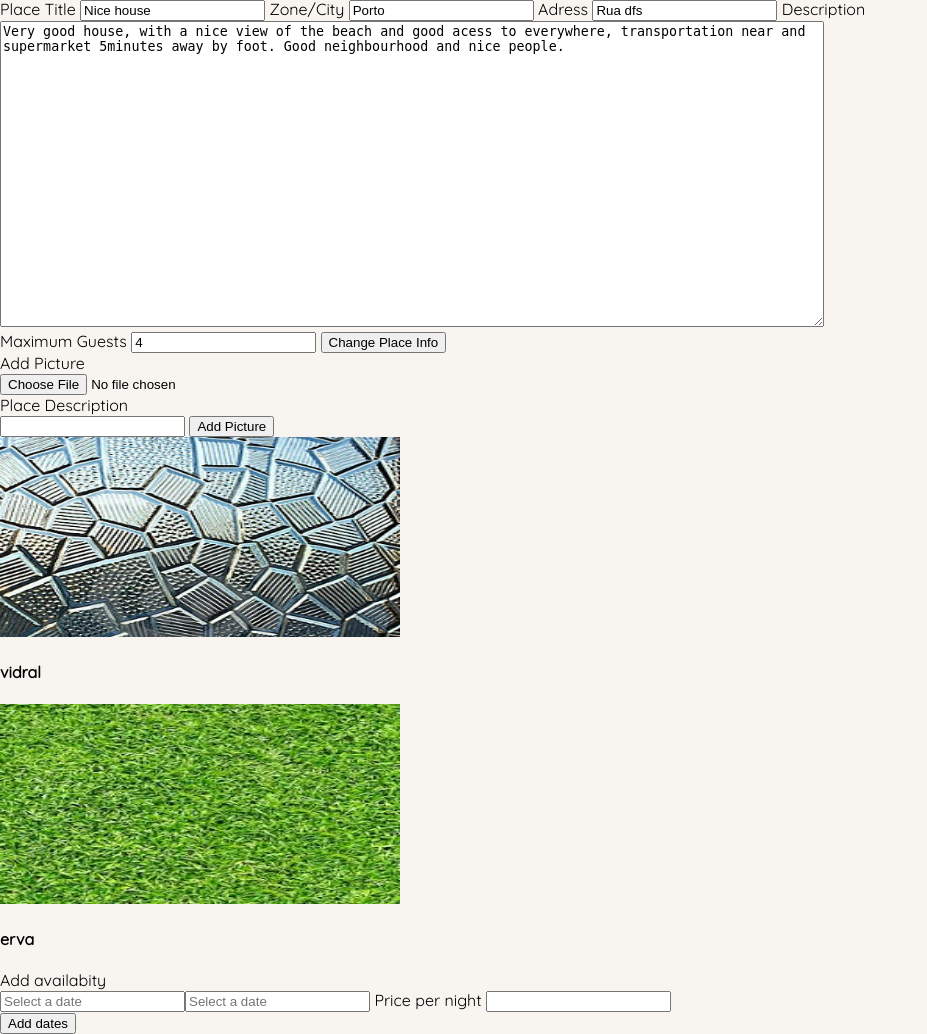
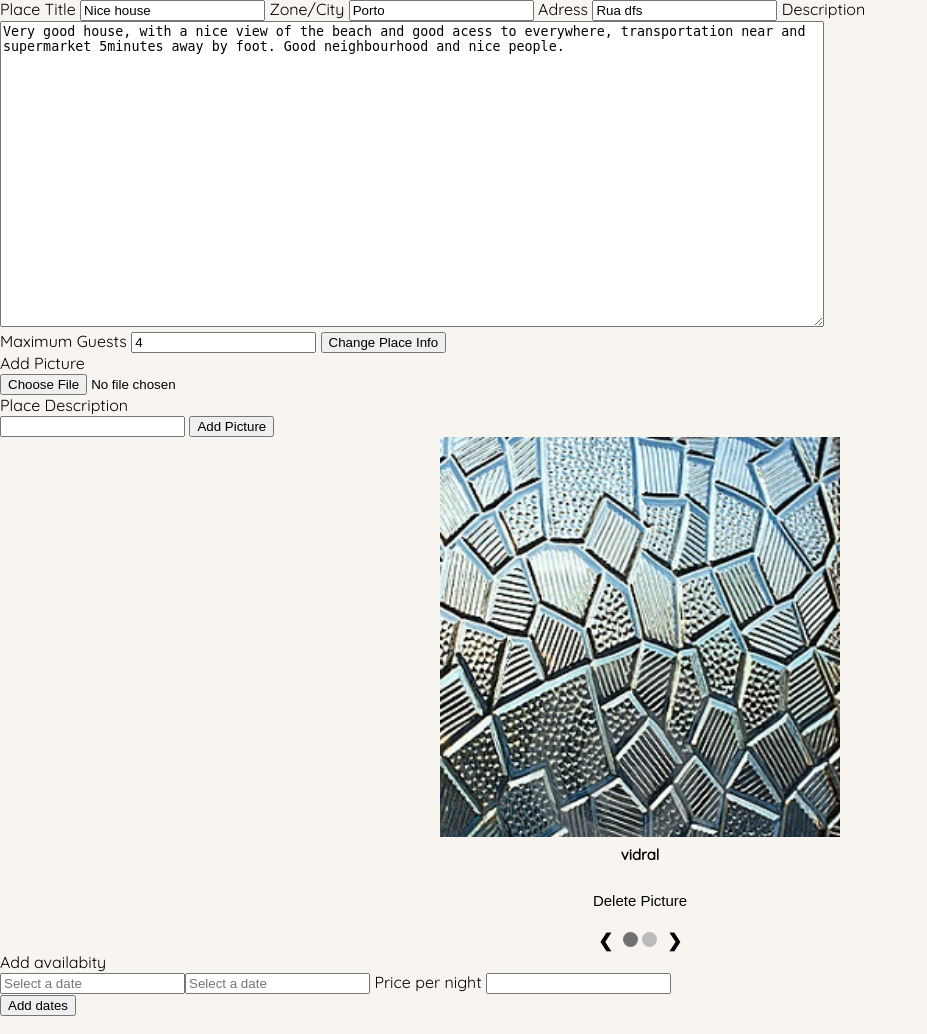
Before and after one commit to gmtorres/MIEIC_19_20_LTW, a PHP site: page /pages/houseManage.php?id=1 in a window 1280 px wide. Shown: the part 99-1133 px from the top of the page, without its empty margins (0-927 px from the left). Run offline with PHP 8.4, Linux system fonts and the light colour scheme; the visitor is signed in with stand-in values (Sample User, id 1); data comes from the database, SQL or seed files in the repository; both versions use the stored data as it was after the commit.

Commit message:
Added slideshow

```diff
--- a/actions/getPlaceInfo.php
+++ b/actions/getPlaceInfo.php
@@ -246,17 +246,38 @@ function drawPlaceAmenities($place)
     function displayPlaceImages($images){
         ?>
             <div id='placeImages'>
+                <div id='image_slideshow'>
         <?php
             foreach($images as $image){
                 ?>
-                <div id='placeImage'>
-                    <img src="<?=$image['imagePath']?>" alt="Image of Place" width="400" height="200">
+                <div class='slideImage fade'>
+                    <img src="<?=$image['imagePath']?>" alt="Image of Place" >
                     <h4><?=$image['imageDescription']?></h4>
                 </div>
                 <?php
             }
         ?>
                 </div>
+            </div>
+        <?php
+    }
+    function displayPlaceImagesRemove($images){
+        ?>
+            <div id='placeImages'>
+                <div id='image_slideshow'>
+        <?php
+            foreach($images as $image){
+                ?>
+                <div id="image<?=$image['placeImageID']?>" class='slideImage fade'>
+                    <img src="<?=$image['imagePath']?>" alt="Image of Place" >
+                    <h4><?=$image['imageDescription']?></h4>
+                    <button class="removeImage" type='button' onclick="removeImage(<?=$image['placeImageID']?>)"> Delete Picture </button>
+                </div>
                 <?php
             }
         ?>
+                </div>
+            </div>
+        <?php
+    }
+?>
--- /dev/null
+++ b/css/slideshow.css
@@ -0,0 +1,121 @@
+#image_slideshow * {box-sizing:border-box}
+
+/* Slideshow container */
+.image_slideshow {
+  max-height: 50px;
+  position: relative;
+  margin: auto;
+}
+
+/* Hide the images by default */
+.slideImage {
+  display: none;
+  text-align: center;
+}
+
+.removeImage{
+    color: #000000;
+    font-size: 15px;
+    padding: 8px 12px;
+    bottom: 8px;
+    padding-top: 8px;
+    margin: 12px;
+    text-align: center;
+}
+
+.removeImage:hover{
+    background-color: rgba(0,0,0,0.8);
+    color: white;
+    border-radius: 3px;
+}
+
+.slideImage img {
+    display: block;
+    margin-left: auto;
+    margin-right: auto;
+    height: 400px;
+    max-height: 400px;
+    width: auto;
+    max-width: 100%;
+}
+
+/* Next & previous buttons */
+.prev, .next {
+  cursor: pointer;
+  top: 50%;
+  width: auto;
+  margin-top: -22px;
+  padding: 8px;
+  color: rgb(0, 0, 0);
+  font-weight: bold;
+  font-size: 18px;
+  transition: 0.6s ease;
+  border-radius: 3px 3px 3px 3px;
+  user-select: none;
+}
+
+/* Position the "next button" to the right */
+.next {
+
+  border-radius: 3px 0 0 3px;
+}
+
+/* On hover, add a black background color with a little bit see-through */
+.prev:hover, .next:hover {
+  background-color: rgba(0,0,0,0.8);
+  color: white;
+}
+
+/* Caption text */
+.slideImage h4 {
+  color: #000000;
+  font-size: 15px;
+  padding: 8px 12px;
+  bottom: 8px;
+  width: 100%;
+  text-align: center;
+  margin: 0px;
+}
+
+/* Number text (1/3 etc) */
+.numbertext {
+  color: #f2f2f2;
+  font-size: 12px;
+  padding: 8px 12px;
+  position: absolute;
+  top: 0;
+}
+
+/* The dots/bullets/indicators */
+.dot {
+  cursor: pointer;
+  height: 15px;
+  width: 15px;
+  margin: 0 2px;
+  background-color: #bbb;
+  border-radius: 50%;
+  display: inline-block;
+  transition: background-color 0.6s ease;
+}
+
+.active, .dot:hover {
+  background-color: #717171;
+}
+
+/* Fading animation */
+.fade {
+  -webkit-animation-name: fade;
+  -webkit-animation-duration: 1.5s;
+  animation-name: fade;
+  animation-duration: 1.5s;
+}
+
+@-webkit-keyframes fade {
+  from {opacity: 0}
+  to {opacity: 1}
+}
+
+@keyframes fade {
+  from {opacity: .4}
+  to {opacity: 1}
+}
--- /dev/null
+++ b/js/removeImage.js
@@ -0,0 +1,25 @@
+'use strict';
+
+function removeImage(imageId) {
+    let request = new XMLHttpRequest();
+    request.open('get', '../actions/deletePlacePicture.php?' + encodeForAjax({'imageId': imageId}) , true);
+    request.addEventListener('load', refreshImage);
+    request.send();
+}
+
+function refreshImage(){
+
+    let image = JSON.parse(this.responseText);
+    let imageElem = document.getElementById("image"+image['imageId']);
+    if(imageElem == null)
+        return;
+    imageElem.remove();
+    initSlides();
+    showSlides(slideIndex);
+}
+
+function encodeForAjax(data) {
+    return Object.keys(data).map(function(k){
+      return encodeURIComponent(k) + '=' + encodeURIComponent(data[k])
+    }).join('&');
+}
--- a/js/requests.js
+++ b/js/requests.js
@@ -70,7 +70,7 @@ function getRentsInFuture(userId){
 }
 
 function displayRents(){
-    console.log(this.responseText);
+    //console.log(this.responseText);
     let rents = JSON.parse(this.responseText);
     let rentDiv = document.getElementById('rents');
     rentDiv.innerHTML=" ";
--- /dev/null
+++ b/js/slideshow.js
@@ -0,0 +1,68 @@
+var slideIndex = 1;
+initSlides();
+showSlides(slideIndex);
+
+// Next/previous controls
+function plusSlides(n) {
+  showSlides(slideIndex += n);
+}
+
+// Thumbnail image controls
+function currentSlide(n) {
+  showSlides(slideIndex = n);
+}
+
+function initSlides() {
+  var slideShow = document.getElementById('image_slideshow');
+  var slides = slideShow.getElementsByClassName("slideImage");
+
+  let prevDots= document.getElementById('imageSliderDots');
+  if(prevDots != null)
+    prevDots.remove();
+
+  let dots = document.createElement('div');
+  dots.setAttribute('id','imageSliderDots');
+  dots.setAttribute('style' , 'text-align:center');
+
+  if(slides.length == 0){
+    return;
+  }
+
+  let button1 = document.createElement('a');
+  button1.setAttribute('class','prev');
+  button1.setAttribute('onclick','plusSlides(-1)');
+  button1.innerHTML = "&#10094";
+  //slideShow.append(button1);
+
+  let button2 = document.createElement('a');
+  button2.setAttribute('class','next');
+  button2.setAttribute('onclick','plusSlides(+1)');
+  button2.innerHTML = "&#10095";
+  //slideShow.append(button2);
+
+  dots.append(button1);
+  for(let i = 0; i < slides.length;i++){
+    dots.innerHTML +=
+    "<span class=\"dot\" onclick=\"showSlides("+ (i+1) +")\"> </span>";
+  }
+  dots.append(button2);
+  slideShow.append(dots);
+}
+
+function showSlides(n) {
+  var i;
+  var slideShow = document.getElementById('image_slideshow');
+  var slides = slideShow.getElementsByClassName("slideImage");
+  var dots = document.getElementsByClassName("dot");
+  if (n > slides.length) {slideIndex = 1}
+  else if (n < 1) {slideIndex = slides.length}
+  else slideIndex = n;
+  for (i = 0; i < slides.length; i++) {
+      slides[i].style.display = "none";
+  }
+  for (i = 0; i < dots.length; i++) {
+      dots[i].className = dots[i].className.replace(" active", "");
+  }
+  slides[slideIndex-1].style.display = "block";
+  dots[slideIndex-1].className += " active";
+}
--- a/pages/house.php
+++ b/pages/house.php
@@ -8,7 +8,7 @@
     $placeId = -1;
     if(isset($_GET['id']))
         $placeId = $_GET['id'];
-    draw_headerArgs(["../css/calendar.css", "../css/header.css", "../css/house.css"] , []);
+    draw_headerArgs(["../css/calendar.css", "../css/header.css", "../css/house.css","../css/slideshow.css"] , [["../js/slideshow.js","defer"]]);
 
     $place = getPlace($placeId);
     if($place == null){
--- a/pages/houseManage.php
+++ b/pages/houseManage.php
@@ -23,14 +23,14 @@
     if($userplace == NULL)
         header('Location: ../pages/manage.php');
 
-    draw_headerArgs(["../css/headerBlack.css", "../css/calendar.css"], [["../js/editAvailables.js", "defer"]]);
+    draw_headerArgs(["../css/headerBlack.css", "../css/calendar.css","../css/slideshow.css"], [["../js/editAvailables.js", "defer"],['../js/slideshow.js','defer'],['../js/removeImage.js','defer']]);
 
     drawPlaceManager($place);
 
     drawAddPictureForm($userplace);
 
     $images = getPlaceImages($userplace['id']);
-    displayPlaceImages($images);
+    displayPlaceImagesRemove($images);
 
     drawAvailablesForm($userplace);
     ?>
```
Also changed, not shown: actions/deletePlacePicture.php (added, +21 -0 lines), database.db, images/place/277js7716qljm3k21lkmqztl871p92ey.jpg (added), images/place/44hlakgda9vt77vyly5jqumknjnuf4gd.jpg (added), images/place/l5maailht2p2cb9logd72x1dhnwxef5s.jpg (added). Lines whose indentation alone changed are shown as unchanged.
